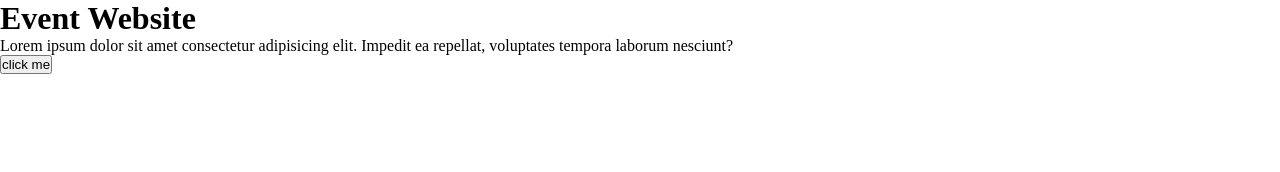
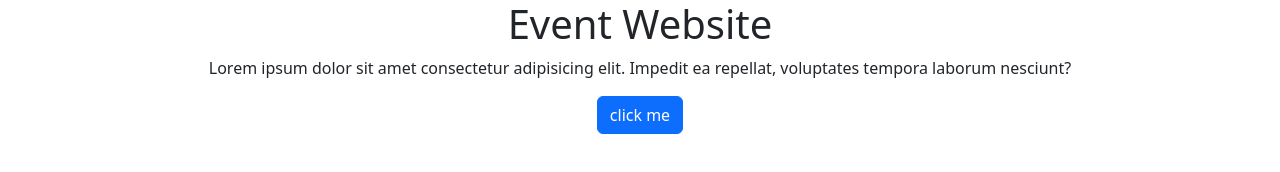
Before and after one commit to asif7480/event-sphere, a plain HTML site: page index.html in a window 1280 px wide. Drawn offline with nearby package versions, Linux system fonts and the light colour scheme.

Commit message:
added bootstrap

```diff
--- a/index.html
+++ b/index.html
@@ -5,12 +5,18 @@
     <meta name="viewport" content="width=device-width, initial-scale=1.0">
     <title>Document</title>
     <link rel="stylesheet" href="./style.css">
+    <link href="https://cdn.jsdelivr.net/npm/bootstrap@5.3.7/dist/css/bootstrap.min.css" rel="stylesheet" integrity="sha384-LN+7fdVzj6u52u30Kp6M/trliBMCMKTyK833zpbD+pXdCLuTusPj697FH4R/5mcr" crossorigin="anonymous">
+
 </head>
 <body>
-    <h1>Event Website</h1>
-    <p>Lorem ipsum dolor sit amet consectetur adipisicing elit. Impedit ea repellat, voluptates tempora laborum nesciunt?</p>
-    <button>click me</button>
+    <div class="container d-flex flex-column justify-content-center align-items-center">
+        <h1>Event Website</h1>
+        <p>Lorem ipsum dolor sit amet consectetur adipisicing elit. Impedit ea repellat, voluptates tempora laborum nesciunt?</p>
+        <button class="btn btn-primary">click me</button>
+    </div>
 
+
+    <script src="https://cdn.jsdelivr.net/npm/bootstrap@5.3.7/dist/js/bootstrap.bundle.min.js" integrity="sha384-ndDqU0Gzau9qJ1lfW4pNLlhNTkCfHzAVBReH9diLvGRem5+R9g2FzA8ZGN954O5Q" crossorigin="anonymous"></script>
     <script src="./script.js"></script>
 </body>
 </html>
```
